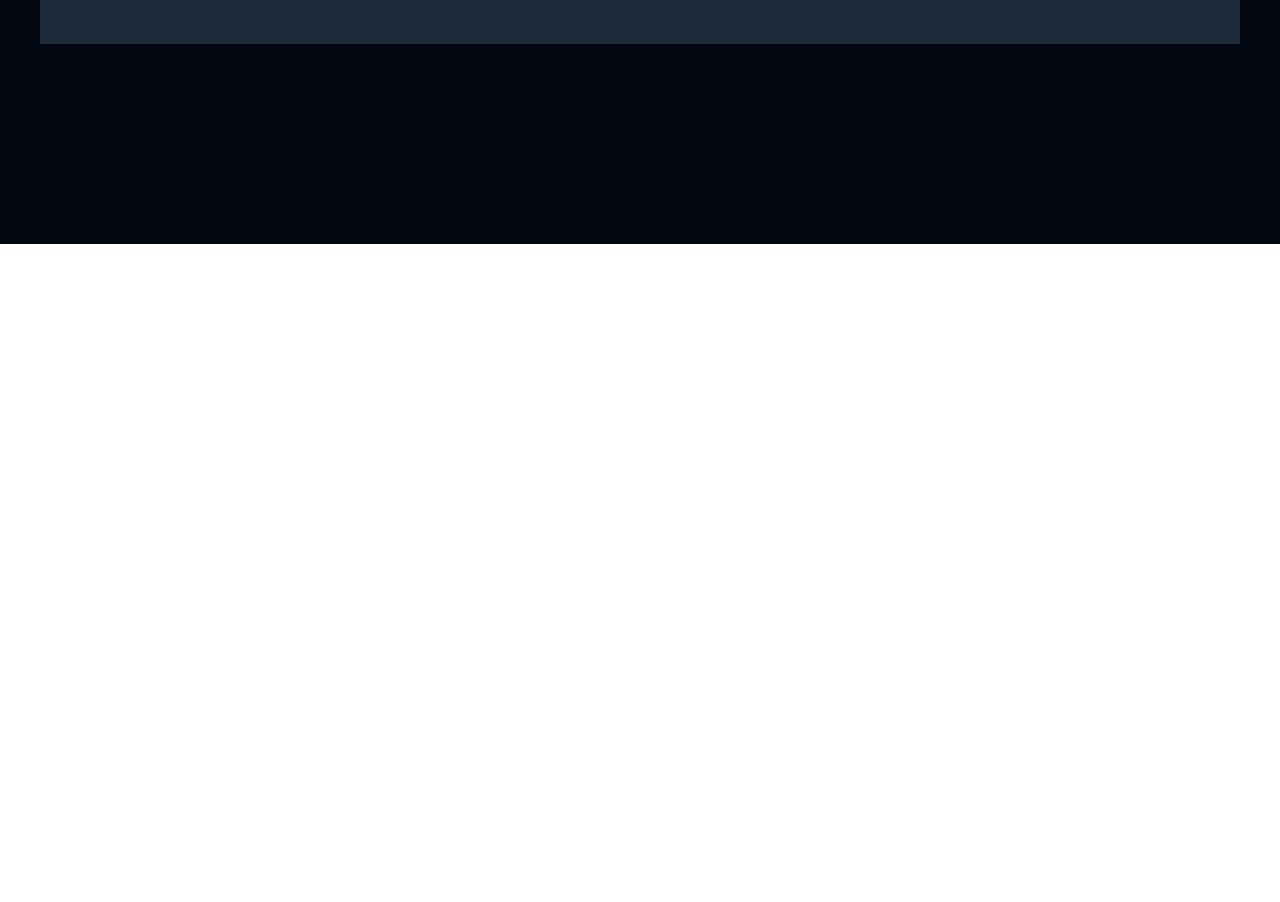
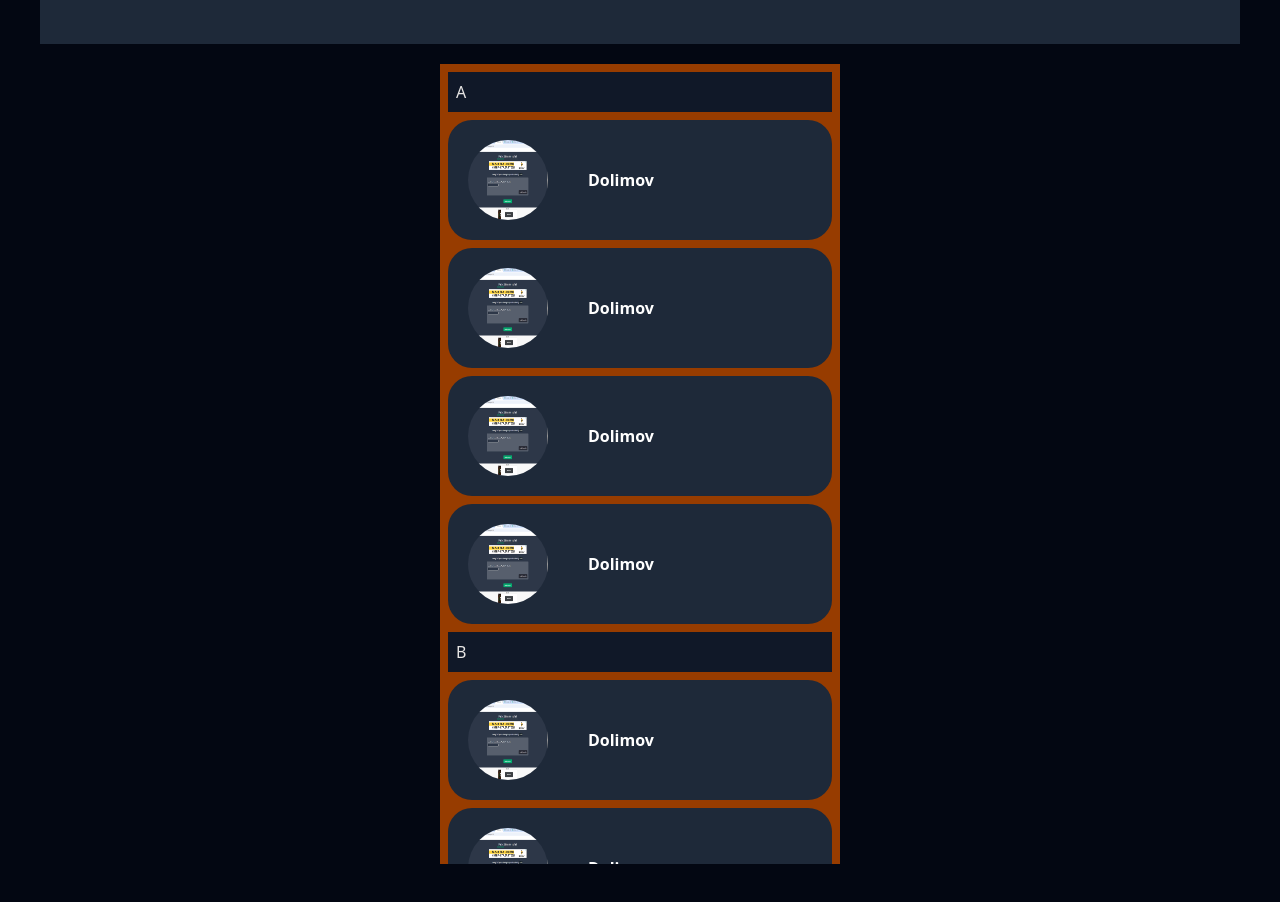
Before and after one commit to DolimovS/tailwindcss_lessons, a React (Vite) app: page / in a window 1280 px wide. Shown: the part 4400-5302 px from the top of the page. Before the commit the page ends 4644 px from the top, so only its background shows below. Built offline with nearby package versions, Linux system fonts and the light colour scheme; the HTML template or start-up script is replaced by a standard one.

Commit message:
position 1

```diff
--- a/src/App.jsx
+++ b/src/App.jsx
@@ -243,6 +243,74 @@ const App = () => {
             <div className="absolute top-10 left-70 w-20 bg-amber-600  h-20"></div>
             <div className="absolute top-10 left-30 w-20 bg-amber-600  h-20"></div>
           </div>
+
+
+          <div className=" relative w-100 h-200  p-2 m-auto bg-amber-800 flex flex-col overflow-auto  gap-2 divide divide-white/10 ">
+            <p className="sticky top-0 right-0 w-full  p-2 bg-gray-900  text-stone-200">A</p>
+
+            <div className="flex p-5 text-white font-bold  bg-gray-800 rounded-3xl items-center justifyt-center gap-10 ">
+              <img className="size-20 rounded-full" src={img} alt="" />
+              <p >Dolimov</p>
+            </div>
+
+            <div className="flex p-5 text-white font-bold  bg-gray-800 rounded-3xl items-center justifyt-center gap-10 ">
+              <img className="size-20 rounded-full" src={img} alt="" />
+              <p >Dolimov</p>
+            </div>
+
+            <div className="flex p-5 text-white font-bold  bg-gray-800 rounded-3xl items-center justifyt-center gap-10 ">
+              <img className="size-20 rounded-full" src={img} alt="" />
+              <p >Dolimov</p>
+            </div>
+
+            <div className="flex p-5 text-white font-bold  bg-gray-800 rounded-3xl items-center justifyt-center gap-10 ">
+              <img className="size-20 rounded-full" src={img} alt="" />
+              <p >Dolimov</p>
+            </div>
+
+            <p className="sticky top-0 right-0 w-full  p-2 bg-gray-900  text-stone-200">B</p>
+
+            <div className="flex p-5 text-white font-bold  bg-gray-800 rounded-3xl items-center justifyt-center gap-10 ">
+              <img className="size-20 rounded-full" src={img} alt="" />
+              <p >Dolimov</p>
+            </div>
+            <div className="flex p-5 text-white font-bold  bg-gray-800 rounded-3xl items-center justifyt-center gap-10 ">
+              <img className="size-20 rounded-full" src={img} alt="" />
+              <p >Dolimov</p>
+            </div>
+            <div className="flex p-5 text-white font-bold  bg-gray-800 rounded-3xl items-center justifyt-center gap-10 ">
+              <img className="size-20 rounded-full" src={img} alt="" />
+              <p >Dolimov</p>
+            </div>
+
+            <p className="sticky top-0 right-0 w-full  p-2 bg-gray-900  text-stone-200">C</p>
+
+
+            <div className="flex p-5 text-white font-bold  bg-gray-800 rounded-3xl items-center justifyt-center gap-10 ">
+              <img className="size-20 rounded-full" src={img} alt="" />
+              <p >Dolimov</p>
+            </div>
+            <div className="flex p-5 text-white font-bold  bg-gray-800 rounded-3xl items-center justifyt-center gap-10 ">
+              <img className="size-20 rounded-full" src={img} alt="" />
+              <p >Dolimov</p>
+            </div>
+            <div className="flex p-5 text-white font-bold  bg-gray-800 rounded-3xl items-center justifyt-center gap-10 ">
+              <img className="size-20 rounded-full" src={img} alt="" />
+              <p >Dolimov</p>
+            </div>
+            <div className="flex p-5 text-white font-bold  bg-gray-800 rounded-3xl items-center justifyt-center gap-10 ">
+              <img className="size-20 rounded-full" src={img} alt="" />
+              <p >Dolimov</p>
+            </div>
+            <div className="flex p-5 text-white font-bold  bg-gray-800 rounded-3xl items-center justifyt-center gap-10 ">
+              <img className="size-20 rounded-full" src={img} alt="" />
+              <p >Dolimov</p>
+            </div>
+            <div className="flex p-5 text-white font-bold  bg-gray-800 rounded-3xl items-center justifyt-center gap-10 ">
+              <img className="size-20 rounded-full" src={img} alt="" />
+              <p >Dolimov</p>
+            </div>
+          </div>
     </div>
   )
 }
```
